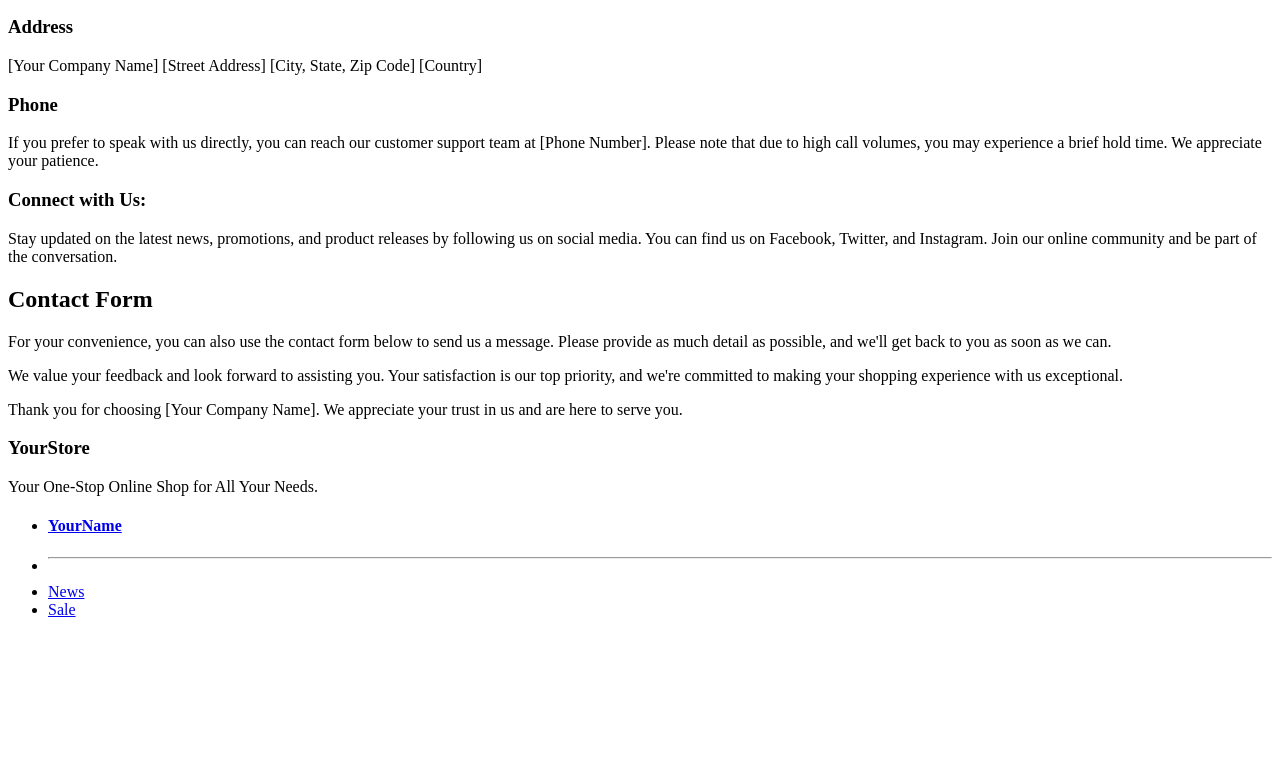
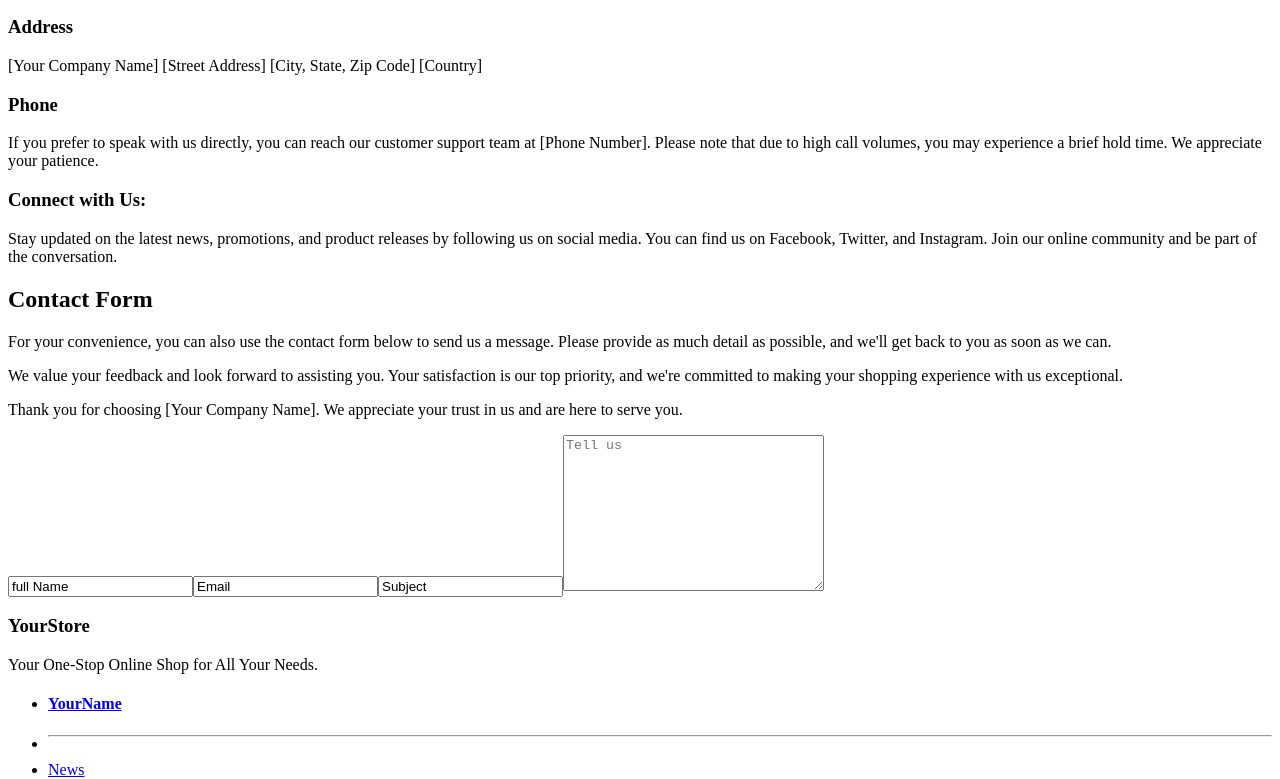
Before and after one commit to nexnic/YourStore, a React (Vite) app: page /ContactUs in a window 1280 px wide. Shown: the part 525-1304 px from the top of the page. Before the commit the page ends 1160 px from the top, so only its background shows below. Built offline with nearby package versions, Linux system fonts and the light colour scheme.

Commit message:
add form

```diff
--- a/src/script/pages/ContantUs/Components/ContactForm.tsx
+++ b/src/script/pages/ContantUs/Components/ContactForm.tsx
@@ -1,14 +1,17 @@
+import Form from './Form'
+
 export default function ContactForm() {
     return (
         <div>
             <div>
                 <h2>Contact Form</h2>
-            </div>
-            <div>
                 <p>For your convenience, you can also use the contact form below to send us a message. Please provide as much detail as possible, and we'll get back to you as soon as we can.</p>
-
                 <p>We value your feedback and look forward to assisting you. Your satisfaction is our top priority, and we're committed to making your shopping experience with us exceptional.</p>
                 <p>Thank you for choosing [Your Company Name]. We appreciate your trust in us and are here to serve you.</p>
+            </div>
+            <Form></Form>
+            <div>
+
             </div>
         </div>
     )
```
